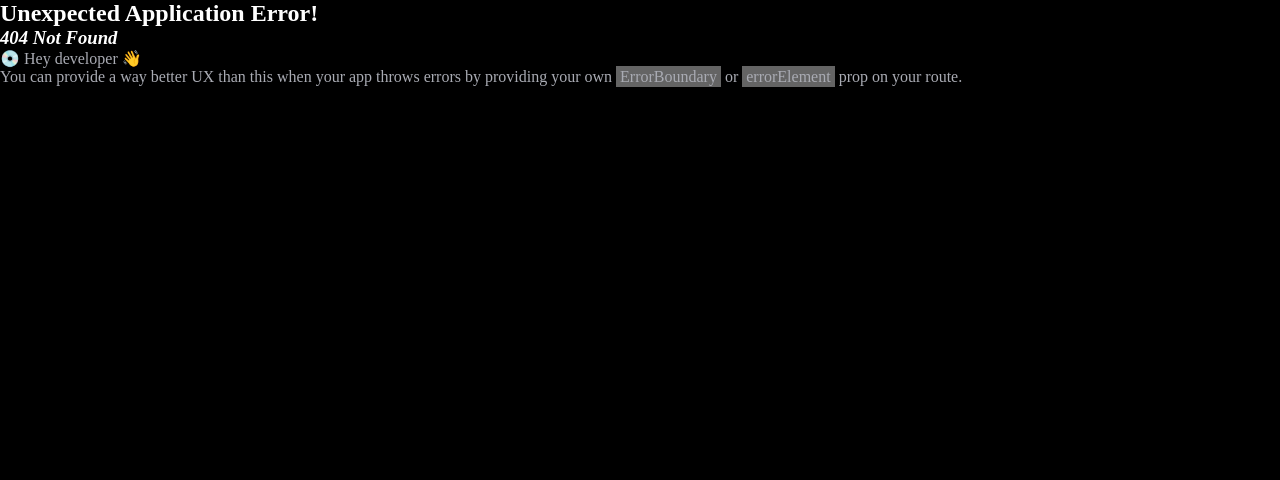
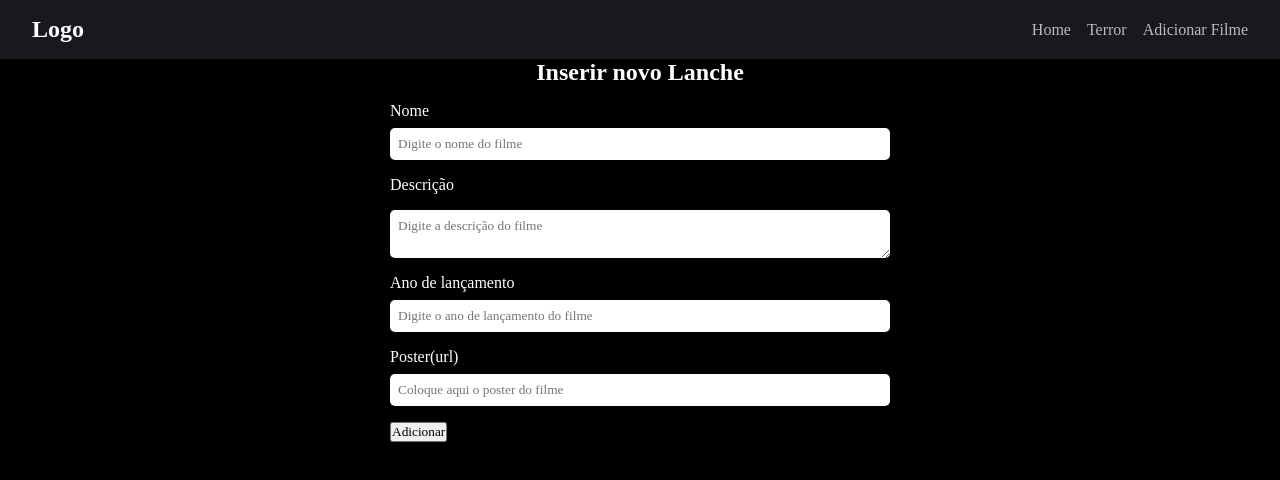
Before and after one commit to fernandorussie/cinemaAPI, a React (Vite) app: page /adiciona in a window 1280 px wide. Before the commit this address had no page. Shown: the top 480 px of the page. Built offline with nearby package versions, Linux system fonts and the light colour scheme.

Commit message:
modal add

```diff
--- a/package.json
+++ b/package.json
@@ -12,6 +12,7 @@
     "axios": "^1.2.2",
     "react": "^18.2.0",
     "react-dom": "^18.2.0",
+    "react-modal": "^3.16.1",
     "react-router-dom": "^6.6.2",
     "react-toastify": "^9.1.1"
   },
--- a/src/components/Header/index.jsx
+++ b/src/components/Header/index.jsx
@@ -16,6 +16,9 @@ function Header() {
                     <li>
                         <Link to={'/terror'}>Terror</Link>
                     </li>
+                    <li>
+                        <Link to={'/adiciona'}>Adicionar Filme</Link>
+                    </li>
                 </ul>
             </header>
         </div>
--- a/src/main.jsx
+++ b/src/main.jsx
@@ -5,6 +5,7 @@ import App from './App'
 import Home from './routes/Home'
 import Terror from './routes/Terror'
 import Filme from './routes/Filme'
+import Adiciona from './routes/Adiciona'
 
 import './index.css'
 
@@ -23,6 +24,10 @@ const router = createBrowserRouter([
         element: <Terror/>
       },
       {
+        path: "/adiciona",
+        element: <Adiciona/>
+      },
+      {
         path: "/terror/:id",
         element: <Filme/>
       },
--- /dev/null
+++ b/src/routes/Adiciona/adiciona.css
@@ -0,0 +1,24 @@
+.new-post h2{
+    text-align: center;
+    margin-bottom: 1rem;
+}
+
+form{
+    max-width: 500px;
+    width: 100%;
+    margin: 0 auto;
+}
+.form-control {
+    display: flex;
+    flex-direction: column;
+    margin-bottom: 1rem;
+}
+.form-control label{
+    margin-bottom: .5rem;
+}
+.form-control input,
+.form-control textarea{
+    padding: .5rem;
+    border-radius: 5px;
+    border: none;
+}
--- /dev/null
+++ b/src/routes/Adiciona/index.jsx
@@ -0,0 +1,54 @@
+import { useNavigate } from "react-router-dom"
+import { useState } from "react"
+
+import api from "../../service/api"
+
+import "./adiciona.css"
+
+const Adiciona = () => {
+  const navigate = useNavigate();
+
+  const [nome, setNome] = useState();
+  const [descricao, setDescricao] = useState();
+  const [ano, setAno] = useState();
+  const [poster, setPoster] = useState();
+
+  const addItem = async (e) => {
+    e.preventDefault();
+
+    const item = {nome, descricao, poster, ano, categoria_id: 1, userId: 1}
+    await api.post('/terror', item)
+    // console.log("Upload Imagem")
+    // console.log(imagem)
+    navigate("/", {replace: true})
+  }
+
+  return (
+    <div className='new-post'>
+      <h2>Inserir novo Lanche</h2>
+
+      <form onSubmit={(e) => addItem(e)}>
+        <div className='form-control'>
+          <label htmlFor="">Nome</label>
+          <input type="text" placeholder='Digite o nome do filme' onChange={(e) => setNome(e.target.value)}/>
+        </div>
+        <div className='form-control'>
+          <label htmlFor="">Descrição</label>
+          <textarea name="" id="" placeholder='Digite a descrição do filme' onChange={(e) => setDescricao(e.target.value)}></textarea>
+        </div>
+        <div className='form-control'>
+          <label htmlFor="">Ano de lançamento</label>
+          <input type="text" placeholder='Digite o ano de lançamento do filme' onChange={(e) => setAno(Number(e.target.value))}/>
+        </div>
+        <div className='form-control'>
+          <label htmlFor="">Poster(url)</label>
+          <input type="text" placeholder='Coloque aqui o poster do filme' onChange={(e) => setPoster(e.target.value)}/>
+        </div>
+        <input type="submit" className='btn' value="Adicionar" />
+      </form>
+
+    </div>
+  )
+}
+
+export default Adiciona
--- /dev/null
+++ b/src/routes/Filme/filme.css
@@ -0,0 +1,46 @@
+
+.modal-overlay {
+    background: #ececec0c;
+    position: fixed;
+    top: 0;
+    bottom: 0;
+    right: 0;
+    left: 0;
+
+    display: flex;
+    align-items: center;
+    justify-content: center;
+  }
+
+  .modal-content {
+    width: 90%;
+    max-width: 500px;
+    background-color: rgb(255, 255, 255);
+    padding: 10px;
+    border-radius: 5px;
+    color: black;
+  }
+  .box-modal{
+    display: flex;
+    flex-direction: column;
+    justify-content: center;
+  }
+  .box-modal textarea{
+    width: 450px;
+    resize: none;
+  }
+  .box-modal input, textarea{
+    padding: .5rem;
+    border-radius: 5px;
+    border: 2px solid ;
+    margin-top: .5rem;
+  }
+  .box-modal :nth-child(2){
+    width: 200px;
+  }
+  .btn-modal {
+    padding: 5px;
+    font-size: large;
+    float: right;
+    cursor: pointer;
+  }
--- a/src/routes/Filme/index.jsx
+++ b/src/routes/Filme/index.jsx
@@ -1,14 +1,22 @@
 import { useEffect, useState } from "react";
 import { useParams, useNavigate } from "react-router-dom";
+import Modal from "react-modal"
 
 import api from "../../service/api"
 
+import './filme.css'
+
+Modal.setAppElement('#root');
 function Filme() {
     const navigate = useNavigate();
     const { id } = useParams();
 
-
+    const [modalIsOpen, setIsOpen] = useState(false);
     const [item, setItem] = useState({});
+    const [nome, setNome] = useState();
+    const [ano, setAno] = useState();
+    const [poster, setPoster] = useState();
+    const [descricao, setDescricao] = useState();
 
     useEffect(() => {
         async function getApi() {
@@ -28,16 +36,67 @@ function Filme() {
 
     }, [ id])
 
+    const editElement = async (id) => {
+        await api.patch(`/terror/${id}`, {
+          nome: nome,
+          poster: poster,
+          ano: ano,
+          descricao: descricao
+        })
+        .then((sucesso) => console.log(sucesso))
+        window.location.reload();
+    }
+
+    function openModal() {
+        setIsOpen(true);
+    }
+
+    function closeModal() {
+        setIsOpen(false);
+    }
+
     return (
         <div>
-            <h1>Novo Filme:</h1>
+            <h1>Novo Filme</h1>
 
             <div>
-                <p><span>Sanduiche:</span> {item.nome}</p>
-                <p><span>Ingredientes:</span> {item.descricao}</p>
-                <p><span>Preço:</span> {item.ano}</p>
-                <img src={item.poster} alt="" />
+                <div>
+                    <p>{item.nome}</p>
+                    <svg onClick={openModal} xmlns="http://www.w3.org/2000/svg" width="24" height="24" viewBox="0 0 24 24" fill="none" stroke="currentColor" >
+                        <path d="M11 4H4a2 2 0 0 0-2 2v14a2 2 0 0 0 2 2h14a2 2 0 0 0 2-2v-7"></path>
+                        <path d="M18.5 2.5a2.121 2.121 0 0 1 3 3L12 15l-4 1 1-4 9.5-9.5z"></path>
+                    </svg>
+                </div>
+                <p>{item.descricao}</p>
+                <p>{item.ano}</p>
+                <img width="100px" src={item.poster} alt="" />
             </div>
+            <Modal
+                isOpen={modalIsOpen}
+                onRequestClose={closeModal}
+                contentLabel="Example Modal"
+                overlayClassName="modal-overlay"
+                className="modal-content"
+              >
+                <form className='box-modal'>
+                  <label htmlFor="">Alterar nome:</label>
+                    <input type="text" placeholder='Digite o nome do item' onChange={(e) => setNome(e.target.value)}/>
+
+                  <label htmlFor="">Alterar descrição:</label>
+                    <textarea type="text" placeholder='Digite a descrição do item' onChange={(e) => setDescricao(e.target.value)}/>
+
+                  <label htmlFor="">Alterar preço:</label>
+                    <input type="text" placeholder='Digite o preço do item' onChange={(e) => setAno(e.target.value)}/>
+
+                  <label htmlFor="">Alterar poster:</label>
+                    <input type="text" name='image' placeholder='Digite a url do poster' onChange={(e) => setPoster(e.target.value)}/>
+                </form>
+
+                <button className='btn-modal'
+                onClick={() => editElement(item.id)}
+                >Salvar alterações</button>
+                <button className='btn-modal' onClick={closeModal}>Close</button>
+              </Modal>
         </div>
      );
 }
```
Also changed, not shown: 1 other file (tests, documents, lock files or other folders).
